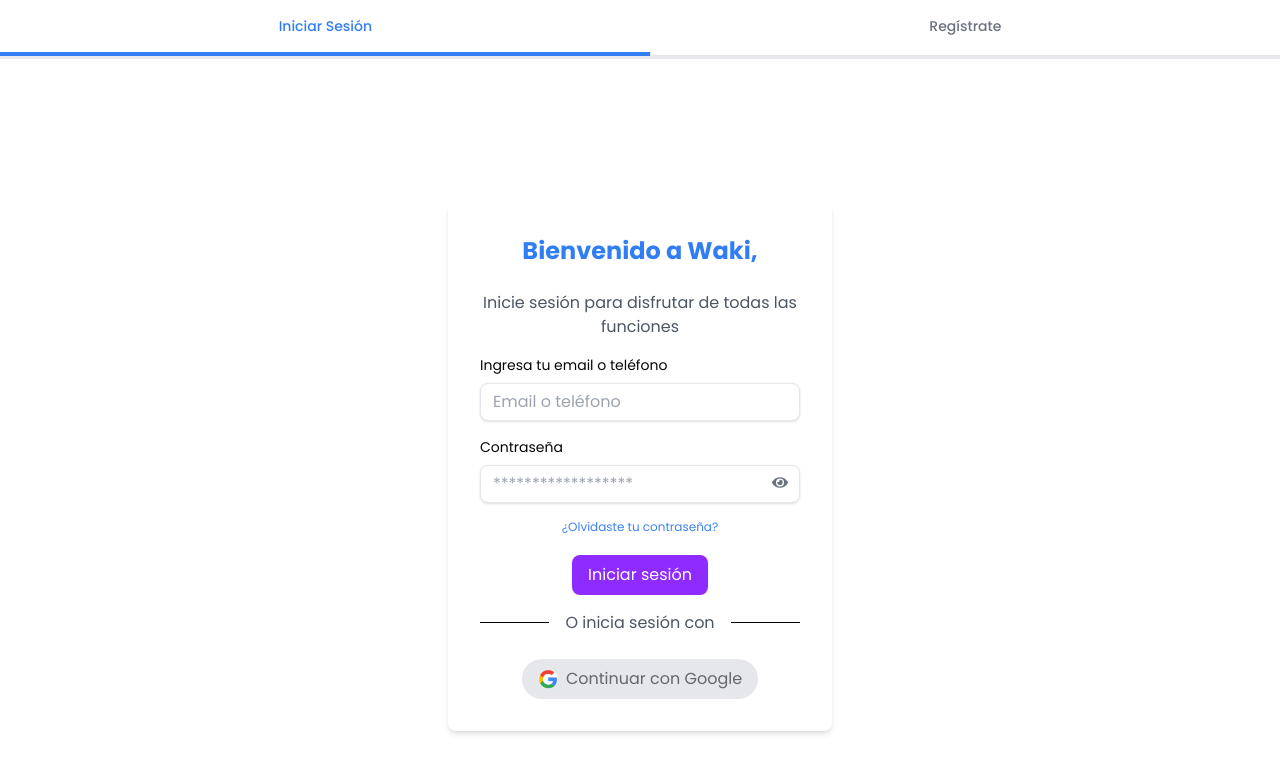
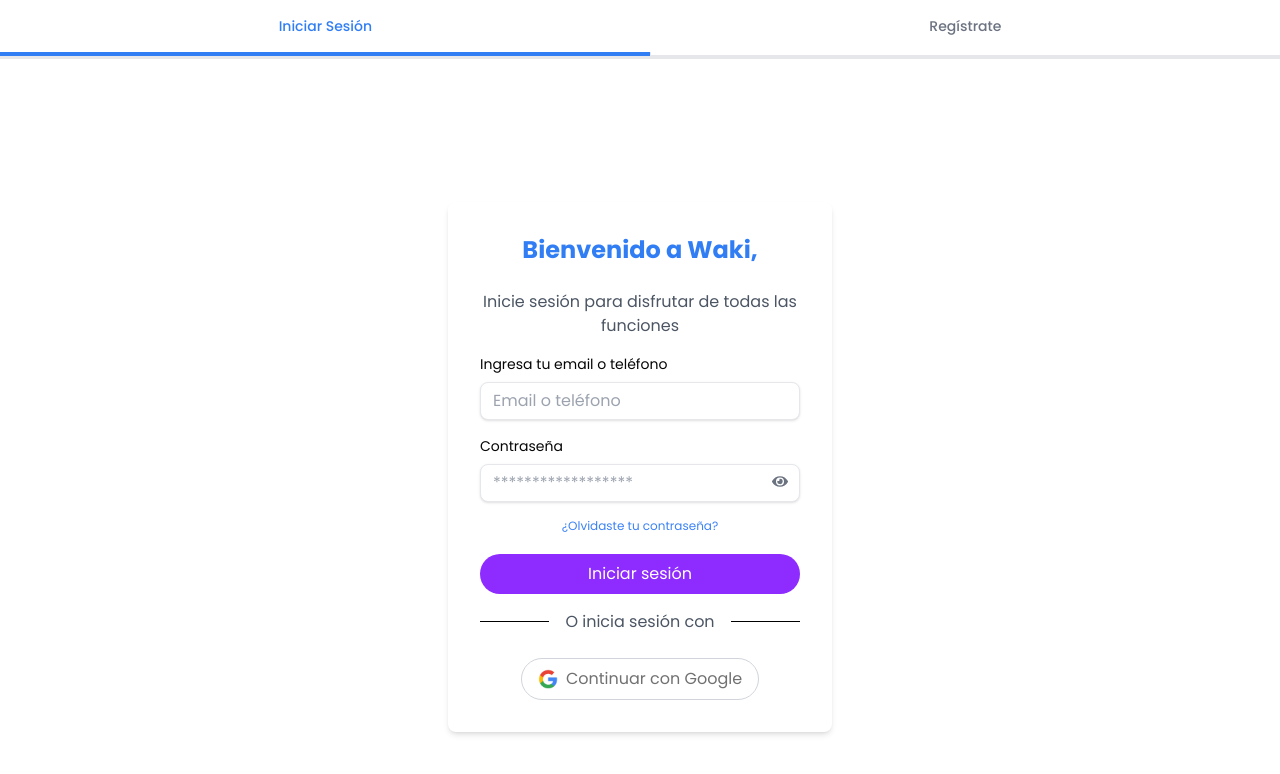
Before and after one commit to No-Country-simulation/h2-01-n-node-react, a Next.js app in the folder waki-front/: page /auth in a window 1280 px wide. Shown: the top 774 px of the page. Built offline with nearby package versions, Linux system fonts and the light colour scheme.

Commit message:
fix: change styles in pages login and register

```diff
--- a/waki-front/app/(general)/auth/auth.css
+++ b/waki-front/app/(general)/auth/auth.css
@@ -9,3 +9,7 @@
     top: 45px;
     transform: translateY(-50%);
   }
+
+  .border-box{
+    border-radius: 20px;
+  }
--- a/waki-front/app/(general)/auth/page.tsx
+++ b/waki-front/app/(general)/auth/page.tsx
@@ -266,7 +266,7 @@
 
               <div className="flex items-center justify-center mt-5">
                 <button
-                  className="bg-[#8E2BFF] hover:bg-[#6c22cc] text-white py-2 px-4 rounded-lg focus:outline-none focus:shadow-outline"
+                  className="bg-[#8E2BFF] hover:bg-[#6c22cc] text-white py-2 px-4 border-box w-full focus:outline-none focus:shadow-outline"
                   type="submit"
                 >
                   Iniciar sesión
@@ -287,7 +287,7 @@
 
               <div className="flex items-center justify-center">
                 <button
-                  className="bg-gray-200 hover:bg-gray-300 text-[#060606] py-2 px-4 rounded-full mt-2 flex items-center justify-center"
+                  className="bg-white hover:bg-gray-300 text-[#060606] py-2 px-4 rounded-full mt-2 flex items-center justify-center border border-gray-300"
                   type="button"
                   onClick={handleGoogleSignIn}
                 >
@@ -411,7 +411,7 @@
               </div>
               <div className="flex items-center justify-center">
                 <button
-                  className="bg-[#8E2BFF] hover:bg-[#6c22cc] text-white py-2 px-4 rounded-lg focus:outline-none focus:shadow-outline"
+                  className="bg-[#8E2BFF] hover:bg-[#6c22cc] w-full border-box text-white py-2 px-4 rounded-lg focus:outline-none focus:shadow-outline"
                   type="submit"
                 >
                   Registrate
@@ -431,7 +431,7 @@
 
               <div className="flex items-center justify-center">
                 <button
-                  className="bg-gray-200 hover:bg-gray-300 text-[#060606] py-2 px-4 rounded-full mt-2 flex items-center justify-center"
+                  className="bg-white hover:bg-gray-300 text-[#060606] py-2 px-4 rounded-full mt-2 flex items-center justify-center border border-gray-300"
                   type="button"
                   onClick={handleGoogleSignIn}
                 >
```
